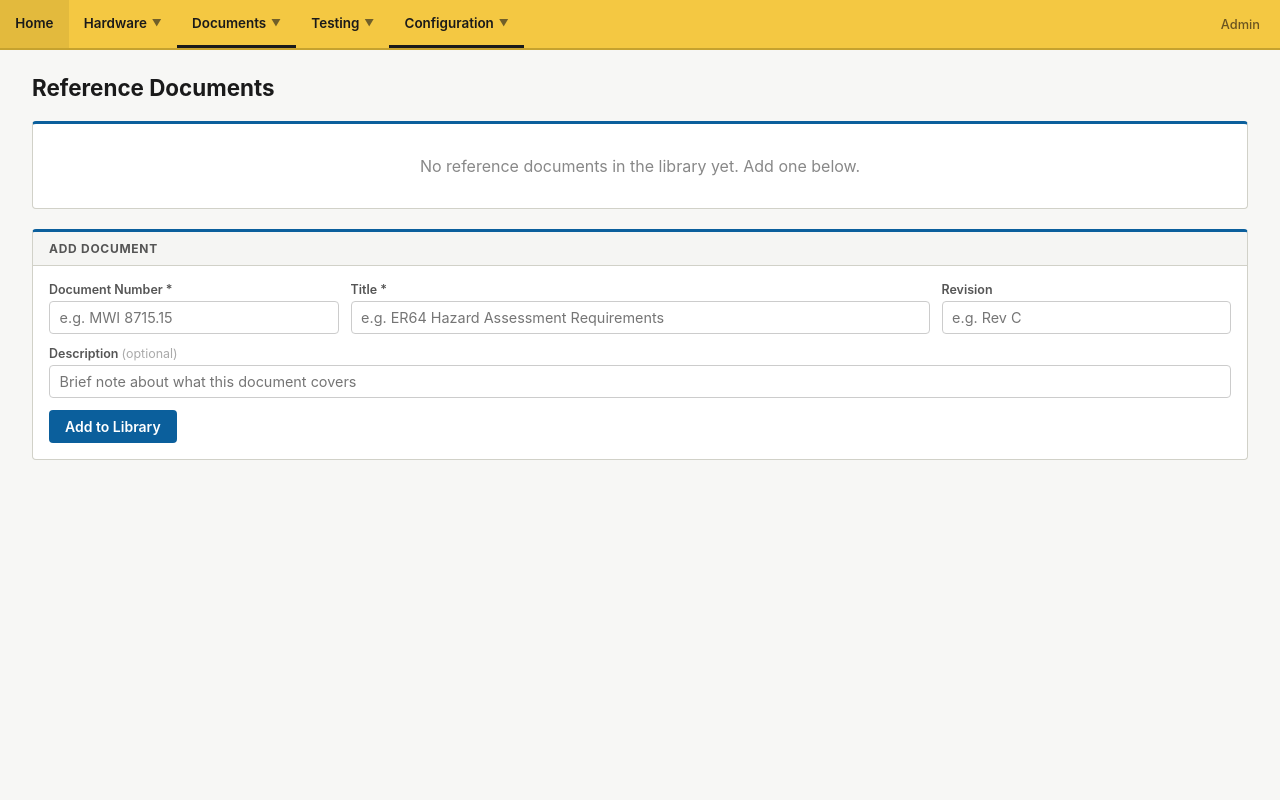
After one commit to cgburnsi/Hardware-Tracker, a Flask app: page /ha/ref-docs in a window 1280 px wide. The commit adds this page. Run offline with Flask 3, Linux system fonts and the light colour scheme; data that the repository does not hold is empty.

Commit message:
Add reference document library and per-HA citation tracking
Adds a managed library of reference documents (config page under
Configuration > Reference Documents) and a snapshot-based citation
system on each hazard analysis. Snapshots freeze the doc number,
title, and revision at time of citation so finalized/signed HAs
remain immutable — library updates never retroactively change a
completed document. References are locked for editing when the HA
status is approved/superseded or any signature has a date.

Co-Authored-By: Claude Sonnet 4.6 <noreply@anthropic.com>

```diff
--- a/app/db.py
+++ b/app/db.py
@@ -777,6 +777,30 @@ def migrate_db():
                 (row['id'], row['work_order_id'], _now)
             )
 
+    db.execute("""
+        CREATE TABLE IF NOT EXISTS reference_documents (
+            id          INTEGER PRIMARY KEY AUTOINCREMENT,
+            doc_number  TEXT NOT NULL,
+            title       TEXT NOT NULL,
+            revision    TEXT,
+            description TEXT,
+            sort_order  INTEGER NOT NULL DEFAULT 0
+        )
+    """)
+    db.execute("""
+        CREATE TABLE IF NOT EXISTS hazard_references (
+            id            INTEGER PRIMARY KEY AUTOINCREMENT,
+            ha_id         INTEGER NOT NULL,
+            ref_doc_id    INTEGER,
+            doc_number    TEXT NOT NULL,
+            title         TEXT NOT NULL,
+            revision      TEXT,
+            section_cited TEXT,
+            sort_order    INTEGER NOT NULL DEFAULT 0,
+            FOREIGN KEY (ha_id) REFERENCES hazard_analyses(id),
+            FOREIGN KEY (ref_doc_id) REFERENCES reference_documents(id)
+        )
+    """)
     db.executescript("""
         INSERT OR IGNORE INTO hazard_types (name, ppe_text, color, sort_order) VALUES
             ('High Pressure',       'Safety glasses required. Face shield required for pressures above 100 PSI. Verify pressure ratings on all fittings and tubing before pressurization.',                                                      '#c0392b', 1),
--- a/app/templates/base.html
+++ b/app/templates/base.html
@@ -284,7 +284,7 @@
           </div>
 
           <div class="nav-item">
-            <span class="nav-top-link {% if request.endpoint and request.endpoint in ['procedures.hazard_settings','procedures.hazard_edit','procedures.hazard_delete','hardware.manufacturer_list','hardware.location_list','hardware.stats','hardware.category_fields_config','hardware.ctn_list','hardware.ecn_list','hardware.calibration_id_list','hardware.repair_id_list','hardware.part_number_list','hardware.other_specs_list','hardware.a50_number_list','hardware.traceability_view'] %}active{% endif %}">
+            <span class="nav-top-link {% if request.endpoint and request.endpoint in ['procedures.hazard_settings','procedures.hazard_edit','procedures.hazard_delete','ha.ref_docs_list','hardware.manufacturer_list','hardware.location_list','hardware.stats','hardware.category_fields_config','hardware.ctn_list','hardware.ecn_list','hardware.calibration_id_list','hardware.repair_id_list','hardware.part_number_list','hardware.other_specs_list','hardware.a50_number_list','hardware.traceability_view'] %}active{% endif %}">
               Configuration <span class="nav-drop-arrow">▼</span>
             </span>
             <div class="nav-drop">
@@ -330,6 +330,10 @@
               <a href="{{ url_for('procedures.hazard_settings') }}"
                  class="{% if request.endpoint in ['procedures.hazard_settings','procedures.hazard_edit','procedures.hazard_delete'] %}active{% endif %}">
                 Hazard Types
+              </a>
+              <a href="{{ url_for('ha.ref_docs_list') }}"
+                 class="{% if request.endpoint == 'ha.ref_docs_list' %}active{% endif %}">
+                Reference Documents
               </a>
               <div class="nav-drop-divider"></div>
               <a href="{{ url_for('hardware.category_fields_config') }}"
--- /dev/null
+++ b/app/templates/ref_docs_config.html
@@ -0,0 +1,151 @@
+{% extends 'base.html' %}
+{% block title %}Reference Documents — ER64 Ops Hub{% endblock %}
+
+{% block content %}
+<style>
+  .ref-table td, .ref-table th { vertical-align: top; }
+  .doc-number { font-family: monospace; font-size: 0.88rem; font-weight: 700; color: #1a3a5c; }
+  .doc-desc   { font-size: 0.8rem; color: #777; margin-top: 0.2rem; }
+
+  /* Edit modal */
+  .modal-backdrop { display:none; position:fixed; inset:0; background:rgba(0,0,0,0.35); z-index:100; align-items:center; justify-content:center; }
+  .modal-backdrop.open { display:flex; }
+  .modal-box { background:#fff; border-radius:6px; padding:1.5rem; width:480px; max-width:95vw; box-shadow:0 8px 32px rgba(0,0,0,0.18); }
+  .modal-title { font-size:1rem; font-weight:700; margin-bottom:1rem; }
+  .modal-row { margin-bottom:0.75rem; }
+  .modal-row label { display:block; font-size:0.78rem; color:#555; font-weight:600; margin-bottom:0.25rem; }
+  .modal-row input, .modal-row textarea {
+    width:100%; border:1px solid #ccc; border-radius:4px;
+    padding:0.4rem 0.6rem; font-size:0.9rem; font-family:inherit;
+  }
+  .modal-row textarea { resize:vertical; min-height:60px; }
+  .modal-actions { display:flex; gap:0.5rem; margin-top:1rem; }
+</style>
+
+{% for doc in docs %}
+<script id="rd-{{ doc['id'] }}" type="application/json">
+{{ {'id': doc['id'], 'doc_number': doc['doc_number'], 'title': doc['title'], 'revision': doc['revision'] or '', 'description': doc['description'] or ''}|tojson }}
+</script>
+{% endfor %}
+
+<div class="page-title-row">
+  <h1 class="page-title">Reference Documents</h1>
+</div>
+
+{% if docs %}
+<div class="section-card">
+  <div class="section-header">Library</div>
+  <table class="ref-table">
+    <thead>
+      <tr>
+        <th style="width:11rem;">Document Number</th>
+        <th>Title</th>
+        <th style="width:7rem;">Revision</th>
+        <th style="width:9rem;"></th>
+      </tr>
+    </thead>
+    <tbody>
+      {% for doc in docs %}
+      <tr>
+        <td>
+          <div class="doc-number">{{ doc['doc_number'] }}</div>
+        </td>
+        <td>
+          {{ doc['title'] }}
+          {% if doc['description'] %}
+          <div class="doc-desc">{{ doc['description'] }}</div>
+          {% endif %}
+        </td>
+        <td style="color:#555; font-size:0.88rem;">{{ doc['revision'] or '—' }}</td>
+        <td style="white-space:nowrap; text-align:right; padding-right:0.75rem;">
+          <button type="button" class="action-btn" onclick="openEditModal({{ doc['id'] }})">Edit</button>
+          <form method="post" action="{{ url_for('ha.ref_doc_delete', doc_id=doc['id']) }}" style="display:inline;"
+                onsubmit="return confirm('Remove \'{{ doc['doc_number'] }}\' from the library?');">
+            <button type="submit" class="action-btn action-btn-danger">Delete</button>
+          </form>
+        </td>
+      </tr>
+      {% endfor %}
+    </tbody>
+  </table>
+</div>
+{% else %}
+<div class="section-card">
+  <div class="section-body" style="color:#888; text-align:center; padding:2rem;">
+    No reference documents in the library yet. Add one below.
+  </div>
+</div>
+{% endif %}
+
+<div class="section-card">
+  <div class="section-header">Add Document</div>
+  <div class="section-body">
+    <form method="post" action="{{ url_for('ha.ref_doc_add') }}" style="display:grid; grid-template-columns:1fr 2fr 1fr; gap:0.75rem; align-items:end;">
+      <div>
+        <label style="display:block; font-size:0.78rem; color:#555; font-weight:600; margin-bottom:0.25rem;">Document Number *</label>
+        <input type="text" name="doc_number" placeholder="e.g. MWI 8715.15" required style="width:100%; border:1px solid #ccc; border-radius:4px; padding:0.45rem 0.6rem; font-size:0.9rem; font-family:inherit;">
+      </div>
+      <div>
+        <label style="display:block; font-size:0.78rem; color:#555; font-weight:600; margin-bottom:0.25rem;">Title *</label>
+        <input type="text" name="title" placeholder="e.g. ER64 Hazard Assessment Requirements" required style="width:100%; border:1px solid #ccc; border-radius:4px; padding:0.45rem 0.6rem; font-size:0.9rem; font-family:inherit;">
+      </div>
+      <div>
+        <label style="display:block; font-size:0.78rem; color:#555; font-weight:600; margin-bottom:0.25rem;">Revision</label>
+        <input type="text" name="revision" placeholder="e.g. Rev C" style="width:100%; border:1px solid #ccc; border-radius:4px; padding:0.45rem 0.6rem; font-size:0.9rem; font-family:inherit;">
+      </div>
+      <div style="grid-column:1/-1;">
+        <label style="display:block; font-size:0.78rem; color:#555; font-weight:600; margin-bottom:0.25rem;">Description <span style="font-weight:400; color:#aaa;">(optional)</span></label>
+        <input type="text" name="description" placeholder="Brief note about what this document covers" style="width:100%; border:1px solid #ccc; border-radius:4px; padding:0.45rem 0.6rem; font-size:0.9rem; font-family:inherit;">
+      </div>
+      <div>
+        <button type="submit" class="primary-button">Add to Library</button>
+      </div>
+    </form>
+  </div>
+</div>
+
+<!-- Edit modal -->
+<div class="modal-backdrop" id="editModal" onclick="if(event.target===this)closeEditModal();">
+  <div class="modal-box">
+    <div class="modal-title">Edit Reference Document</div>
+    <form method="post" id="editForm">
+      <div class="modal-row">
+        <label>Document Number *</label>
+        <input type="text" name="doc_number" id="edit_doc_number" required>
+      </div>
+      <div class="modal-row">
+        <label>Title *</label>
+        <input type="text" name="title" id="edit_title" required>
+      </div>
+      <div class="modal-row">
+        <label>Revision</label>
+        <input type="text" name="revision" id="edit_revision" placeholder="e.g. Rev C">
+      </div>
+      <div class="modal-row">
+        <label>Description</label>
+        <textarea name="description" id="edit_description" placeholder="Optional note"></textarea>
+      </div>
+      <div class="modal-actions">
+        <button type="submit" class="primary-button">Save</button>
+        <button type="button" class="secondary-button" onclick="closeEditModal()">Cancel</button>
+      </div>
+    </form>
+  </div>
+</div>
+
+<script>
+function openEditModal(id) {
+  const data = JSON.parse(document.getElementById('rd-' + id).textContent);
+  document.getElementById('editForm').action = '/ha/ref-docs/' + id + '/edit';
+  document.getElementById('edit_doc_number').value = data.doc_number;
+  document.getElementById('edit_title').value       = data.title;
+  document.getElementById('edit_revision').value    = data.revision;
+  document.getElementById('edit_description').value = data.description;
+  document.getElementById('editModal').classList.add('open');
+}
+function closeEditModal() {
+  document.getElementById('editModal').classList.remove('open');
+}
+document.addEventListener('keydown', e => { if (e.key === 'Escape') closeEditModal(); });
+</script>
+{% endblock %}
```
Also changed, not shown: app/hazard_analyses.py (+130 -0 lines), app/templates/ha_detail.html (+113 -0 lines).
